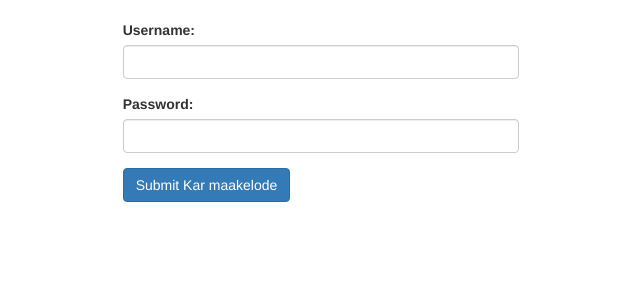
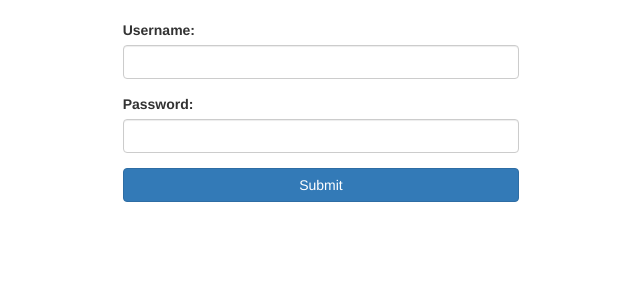
Before and after one commit to static-code-generators/taskzilla, a Django app: page /login/ in a window 1280 px wide. Shown: the part 52-352 px from the top of the page, without its empty margins (319-959 px from the left). Run offline with Django 3.2, Linux system fonts and the light colour scheme; some libraries are stand-ins or nearby versions.

Commit message:
Added login check to taskpage comment

```diff
--- a/taskzilla/templates/taskzilla/login.html
+++ b/taskzilla/templates/taskzilla/login.html
@@ -12,11 +12,7 @@
 				<label>Password:</label>
 				<input name="password" class="form-control" type="password">
 			</div>
-			<button type="submit" class="btn btn-primary">Submit Kar maakelode</button>
+				<button type="submit" class="btn btn-primary col-sm-12">Submit</button>
 		</form>
 		</div>
-
-	  {% if loggedin %}
-	    Tu login ho gya hai bkl
-      {% endif %}
 	{% endblock maincontent %}
--- a/taskzilla/templates/taskzilla/task_page.html
+++ b/taskzilla/templates/taskzilla/task_page.html
@@ -8,7 +8,6 @@
 		</div>
 		<!-- <h2 class=""> Comments </h2> -->
 		<div class="container col-sm-offset-1">
-
 			{% for comment in comments %}
 				<blockquote style="margin: 0px; border-color: #888;">
 
@@ -16,6 +15,7 @@
 				<footer>{{ comment.user }}</footer>
 				</blockquote>
 			{% endfor %}
+			{% if user.is_authenticated %}
 				<blockquote >
 					<form action="/task/{{ task.id }}" method="post">
 						{% csrf_token %}
@@ -23,9 +23,9 @@
 							<h3 for="comment"><small>Add comment:</small></h3>
 							<textarea name="text" class="form-control" rows="5" style="max-width: 80%;"></textarea>
 						</div>
-
 						<button class="btn btn-primary" type="submit">Submit</button>
 					</form>
 				</blockquote>
+			{% endif %}
 		</div>
 	{% endblock maincontent %}
```
Also changed, not shown: db.sqlite3. Lines whose indentation alone changed are shown as unchanged.
